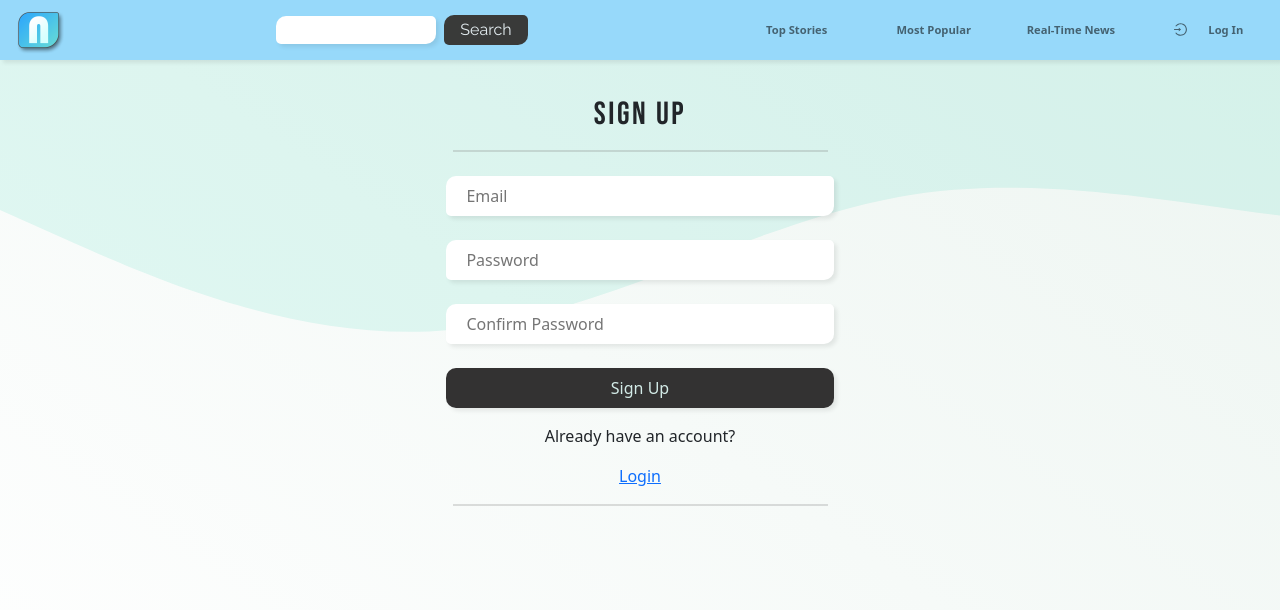
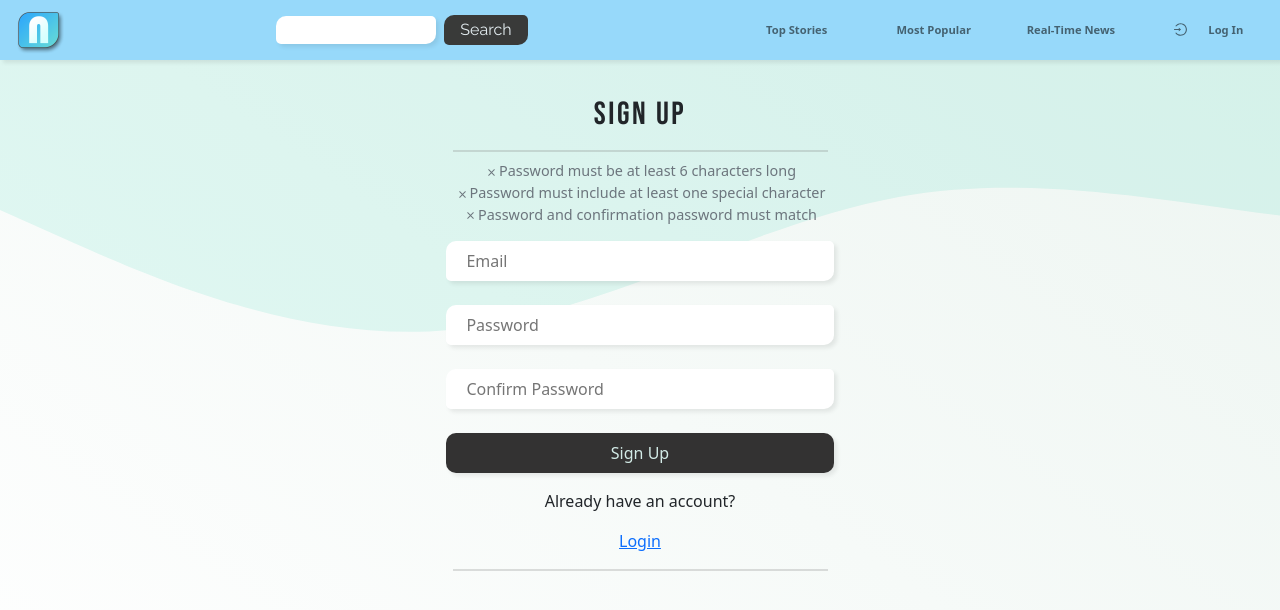
Before and after one commit to sydsutton/news-app, a React (Create React App) app: page /signup in a window 1280 px wide. Shown: the top 610 px of the page. Built offline with nearby package versions, Linux system fonts and the light colour scheme; no server answers.

Commit message:
password validation

```diff
--- a/src/components/ForgotPasswordComponent.js
+++ b/src/components/ForgotPasswordComponent.js
@@ -14,6 +14,9 @@ const ForgotPasswordComponent = () => {
         setSuccess("")
         try {
             await reset(email)
+                .catch((error) => {
+                    alert(error.message)
+                })
             setSuccess("Please check your inbox to reset your password")
         } catch {
             setError("Failed to reset password")
--- a/src/components/LoginComponent.js
+++ b/src/components/LoginComponent.js
@@ -3,22 +3,27 @@ import {Link, useNavigate} from "react-router-dom"
 import {Context} from "../Context"
 
 const LoginComponent = () => {
-    const {setModalOpen, login, setIsLoggedIn} = useContext(Context)
+    const {setModalOpen, login, setIsLoggedIn, currentUser} = useContext(Context)
     const [email, setEmail] = useState("")
     const [password, setPassword] = useState("")
     const [error, setError] = useState("")
 
     const navigate = useNavigate()
 
-
     const handleSubmit = async(e) => {
         e.preventDefault()
         try {
             setError("")
             await login(email, password)
-            navigate("/saved")
-            setIsLoggedIn(true)
-            setModalOpen(false)
+                .then(() => {
+                    setIsLoggedIn(true)
+                    setModalOpen(false)
+                    navigate("/saved")
+                })
+                .catch((error) => {
+                    alert(error.message)
+                })
+
         } catch {
             setError("Failed to log in")
         }
--- a/src/components/SignupComponent.js
+++ b/src/components/SignupComponent.js
@@ -1,5 +1,7 @@
 import React, {useContext, useState, useEffect} from 'react';
 import {Link, useNavigate} from "react-router-dom"
+import {AiOutlineCheck} from "react-icons/ai"
+import {BsX} from "react-icons/bs"
 import {Context} from "../Context"
 
 const SignupComponent = () => {
@@ -15,20 +17,24 @@ const SignupComponent = () => {
         window.scrollTo(0, 0);
     }, [])
 
+    const checkPass = (str) => {
+        const specialChar = /[`!@#$%^&*()_+\-=\[\]{};':"\\|,.<>\/?~]/
+        return specialChar.test(str)
+    }
 
     const handleSubmit = async(e) => {
         e.preventDefault()
-        if(password !== confirmPassword){
-            setError("Please make sure your passwords match")
-        } else if (password === confirmPassword && password.length < 6){
-            setError("Your password must be at least 6 characters")
-        } else if (!password.includes("!" || "@" || "#" || "$" || "%" || "^" || "~" || "&" || "*" || "(" || ")" || "_" || "-" || "+" || "=" || "`")){
-            setError("Your password must include one special character")
-        }  else {
+        if(password !== confirmPassword || password === confirmPassword && password.length < 6 || !checkPass(password)){
+            console.log("Error")
+        } else {
             try {
                 setError("")
                 await signup(email, password)
-                navigate("/")
+                    .then(() => {
+                        navigate("/")
+                        setModalOpen(true)
+                    })
+                    .catch((error) => {alert(error.message)})
             } catch {
                 setError("Failed to create an account")
             }
@@ -41,6 +47,31 @@ const SignupComponent = () => {
             <h2 className="letter-spacing">Sign Up</h2>
             <hr className="hr mb-2"/>
             <div className="signup-error">{error ? error : null}</div>
+
+            <div className="small">
+                <div className={password.length > 6 ? `text-success` : `text-secondary`}>
+                    {password.length > 6 ?
+                        <><AiOutlineCheck size={20} className="mr-3" />Password must be at least 6 characters long</>
+                        :
+                        <><BsX size={15} className="mr-3"/>Password must be at least 6 characters long</>
+                        }
+                </div>
+                <div className={checkPass(password) ? `text-success` : `text-secondary`}>
+                    {checkPass(password)  ?
+                        <><AiOutlineCheck size={20} className="mr-3" />Password must include at least one special character</>
+                        :
+                        <><BsX size={15} className="mr-3"/>Password must include at least one special character</>
+                        }
+                </div>
+                <div className={password !== "" && password === confirmPassword ? `text-success` : `text-secondary`}>
+                    {password !== "" && password === confirmPassword  ?
+                        <><AiOutlineCheck size={20} className="mr-3" />Password and confirmation password must match</>
+                        :
+                        <><BsX size={15} className="mr-3"/>Password and confirmation password must match</>
+                        }
+                </div>
+            </div>
+
             <form className="login-form" onSubmit={handleSubmit}>
                 <input
                     className="my-shadow"
```
